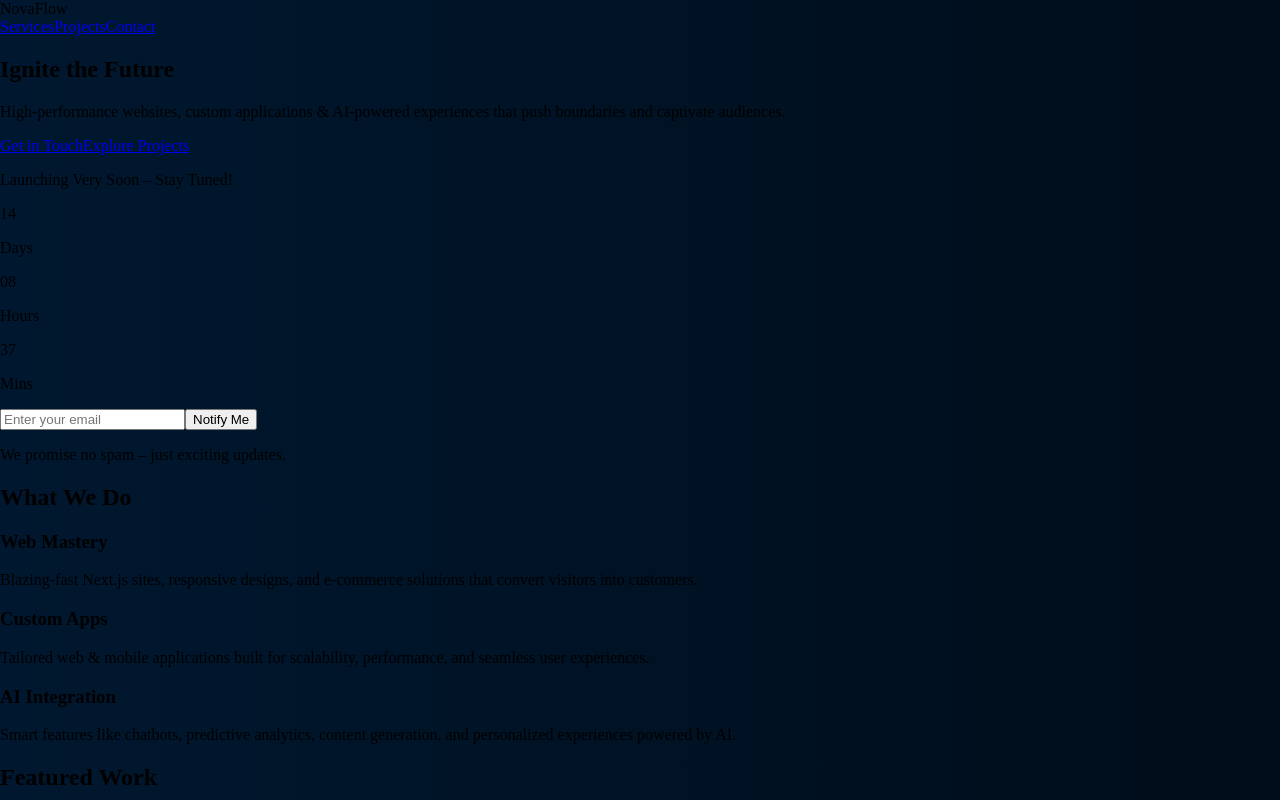
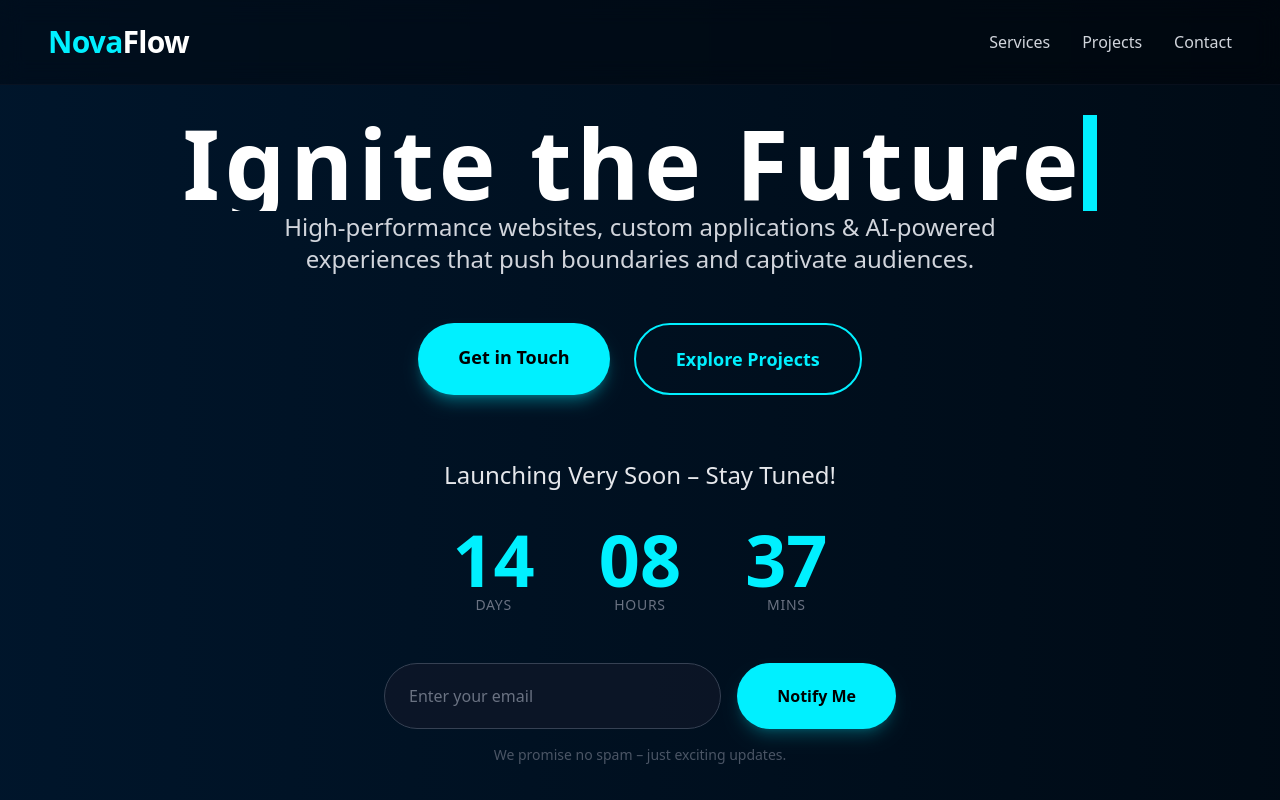
Before and after one commit to novaflow-dev/novaflow-website, a Next.js app: page / in a window 1280 px wide. Shown: the top 800 px of the page. Built offline with nearby package versions, Linux system fonts and the light colour scheme.

Commit message:
Add Tailwind CSS theme variables and styles

```diff
--- a/app/globals.css
+++ b/app/globals.css
@@ -1,3 +1,23 @@
+@import "tailwindcss";
+
+@theme {
+  --color-accent: #00f0ff;
+  --color-accent-hover: #00d4ff;
+  --color-text-primary: #ffffff;
+  --color-text-secondary: #e0f7ff;
+  --color-bg-dark: #000000;
+  --color-bg-darker: #0a0a0a;
+}
+
+:root {
+  --accent: var(--color-accent);
+  --accent-hover: var(--color-accent-hover);
+  --text-primary: var(--color-text-primary);
+  --text-secondary: var(--color-text-secondary);
+  --bg-dark: var(--color-bg-dark);
+  --bg-darker: var(--color-bg-darker);
+}
+
 body {
   background: linear-gradient(
     270deg,
@@ -20,3 +40,34 @@ body {
   50%  { background-position: 100% 50%; }
   100% { background-position: 0% 50%; }
 }
+
+.typewriter {
+  overflow: hidden;
+  border-right: 0.15em solid var(--accent);
+  white-space: nowrap;
+  margin: 0 auto;
+  letter-spacing: 0.05em;
+  animation:
+    typing 4s steps(40, end) forwards,
+    blink-caret 0.8s step-end infinite;
+}
+
+@keyframes typing {
+  from { width: 0 }
+  to { width: 100% }
+}
+
+@keyframes blink-caret {
+  from, to { border-color: transparent }
+  50% { border-color: var(--accent); }
+}
+
+.text-accent { color: var(--accent); }
+.bg-accent { background-color: var(--accent); }
+.border-accent { border-color: var(--accent); }
+.hover\:bg-accent-hover:hover { background-color: var(--accent-hover); }
+
+.section-overlay {
+  background: rgba(0, 0, 0, 0.65);
+  backdrop-filter: blur(4px);
+}
```
